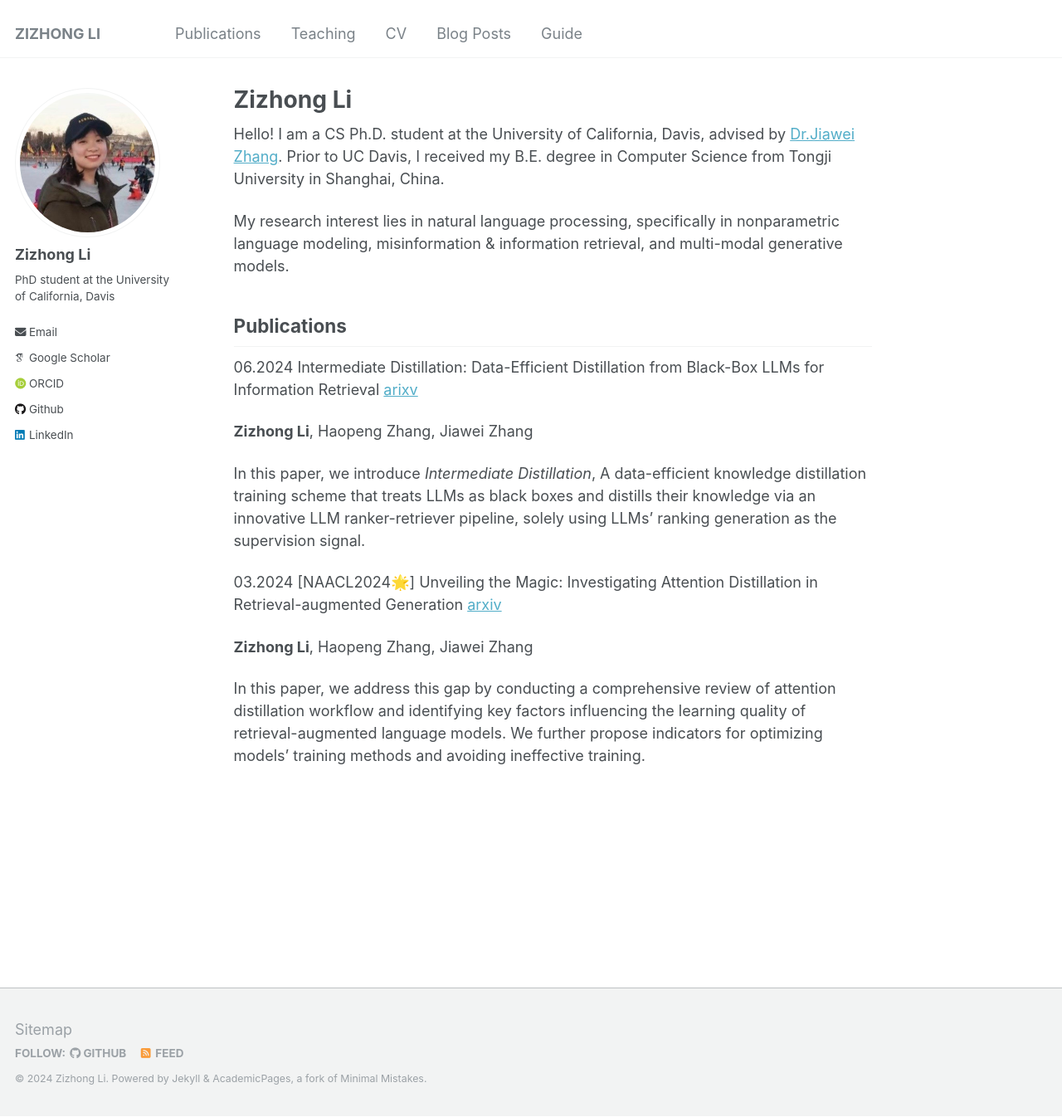
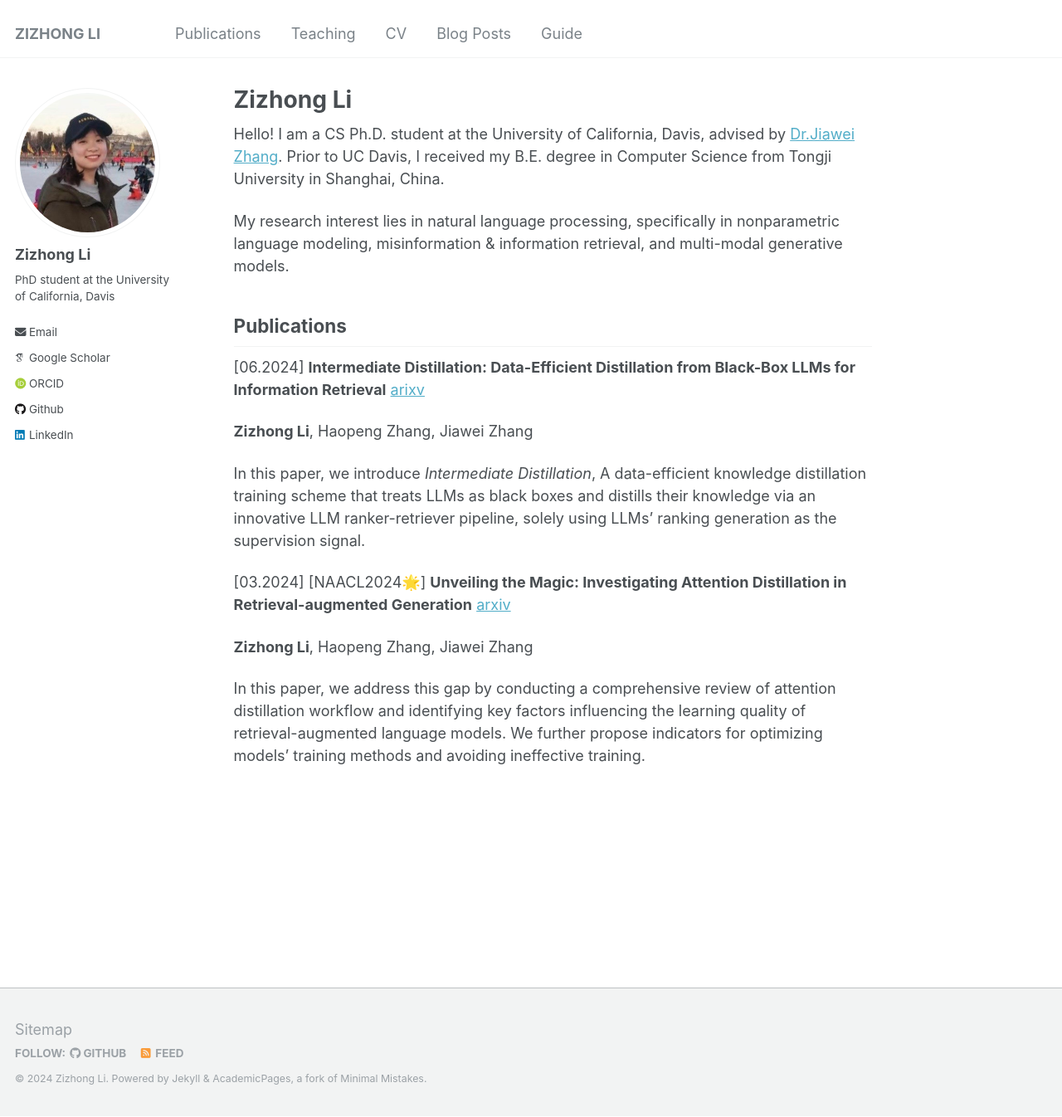
Before and after one commit to lizizhong/lizizhong.github.io, a Jekyll site: the page built from _pages/about.md, in a window 1280 px wide and 1346 px high. Shown: the whole window at 83% size. Built offline with Jekyll 4.4.1, drawn with Linux system fonts in a browser that asks for light colours; some web fonts are replaced.

```diff
--- a/_pages/about.md
+++ b/_pages/about.md
@@ -14,13 +14,13 @@ My research interest lies in natural language processing, specifically in nonpar
 
 Publications
 ------
-06.2024 Intermediate Distillation: Data-Efficient Distillation from Black-Box LLMs for Information Retrieval  [arixv](https://arxiv.org/abs/2406.12169)
+[06.2024] **Intermediate Distillation: Data-Efficient Distillation from Black-Box LLMs for Information Retrieval**  [arixv](https://arxiv.org/abs/2406.12169)
 
   **Zizhong Li**, Haopeng Zhang, Jiawei Zhang
 
   In this paper, we introduce *Intermediate Distillation*, A data-efficient knowledge distillation training scheme that treats LLMs as black boxes and distills their knowledge via an innovative LLM ranker-retriever pipeline, solely using LLMs' ranking generation as the supervision signal.
 
-03.2024 [NAACL2024🌟] Unveiling the Magic: Investigating Attention Distillation in Retrieval-augmented Generation  [arxiv](https://arxiv.org/abs/2402.11794)
+[03.2024] [NAACL2024🌟] **Unveiling the Magic: Investigating Attention Distillation in Retrieval-augmented Generation**  [arxiv](https://arxiv.org/abs/2402.11794)
 
   **Zizhong Li**, Haopeng Zhang, Jiawei Zhang
 
```
